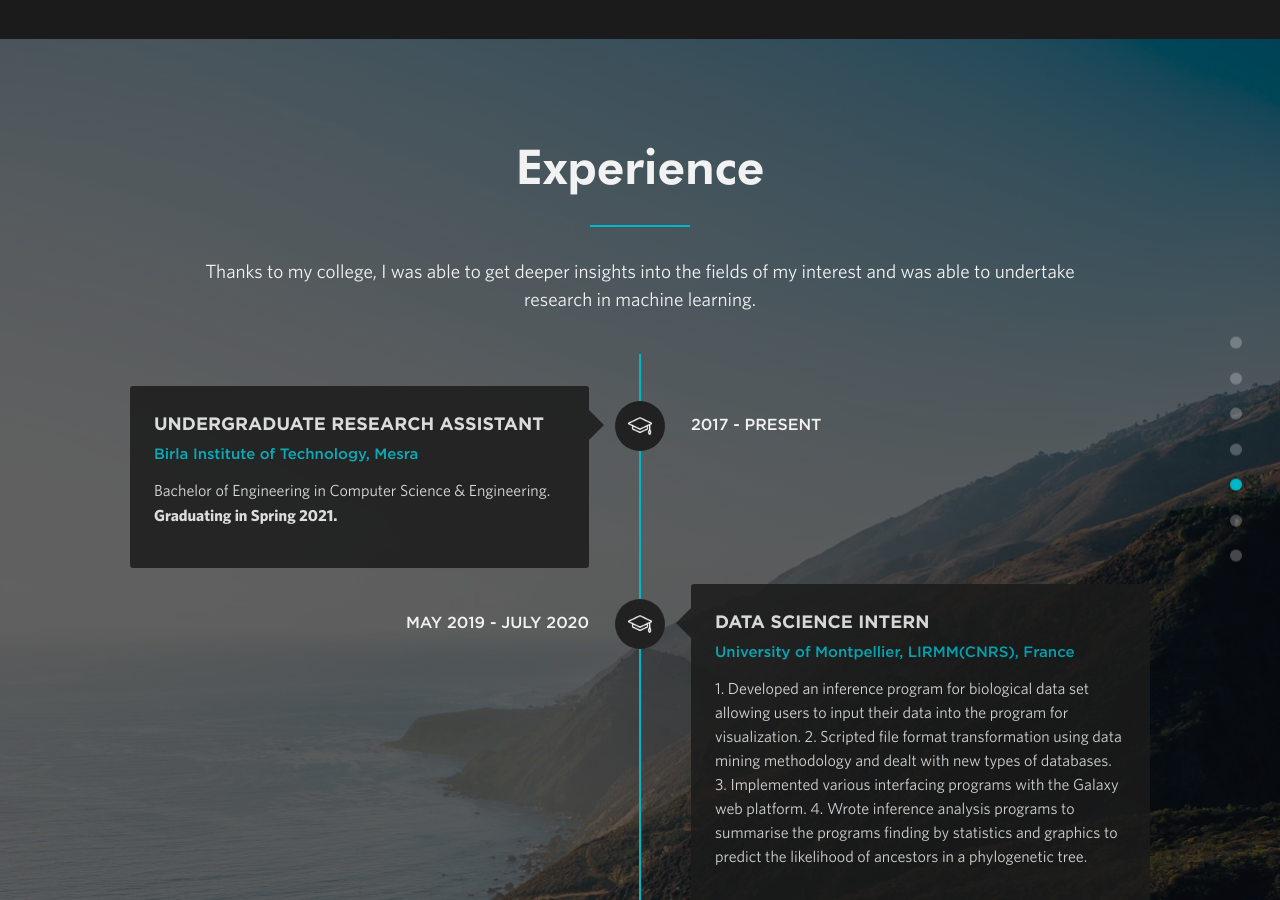
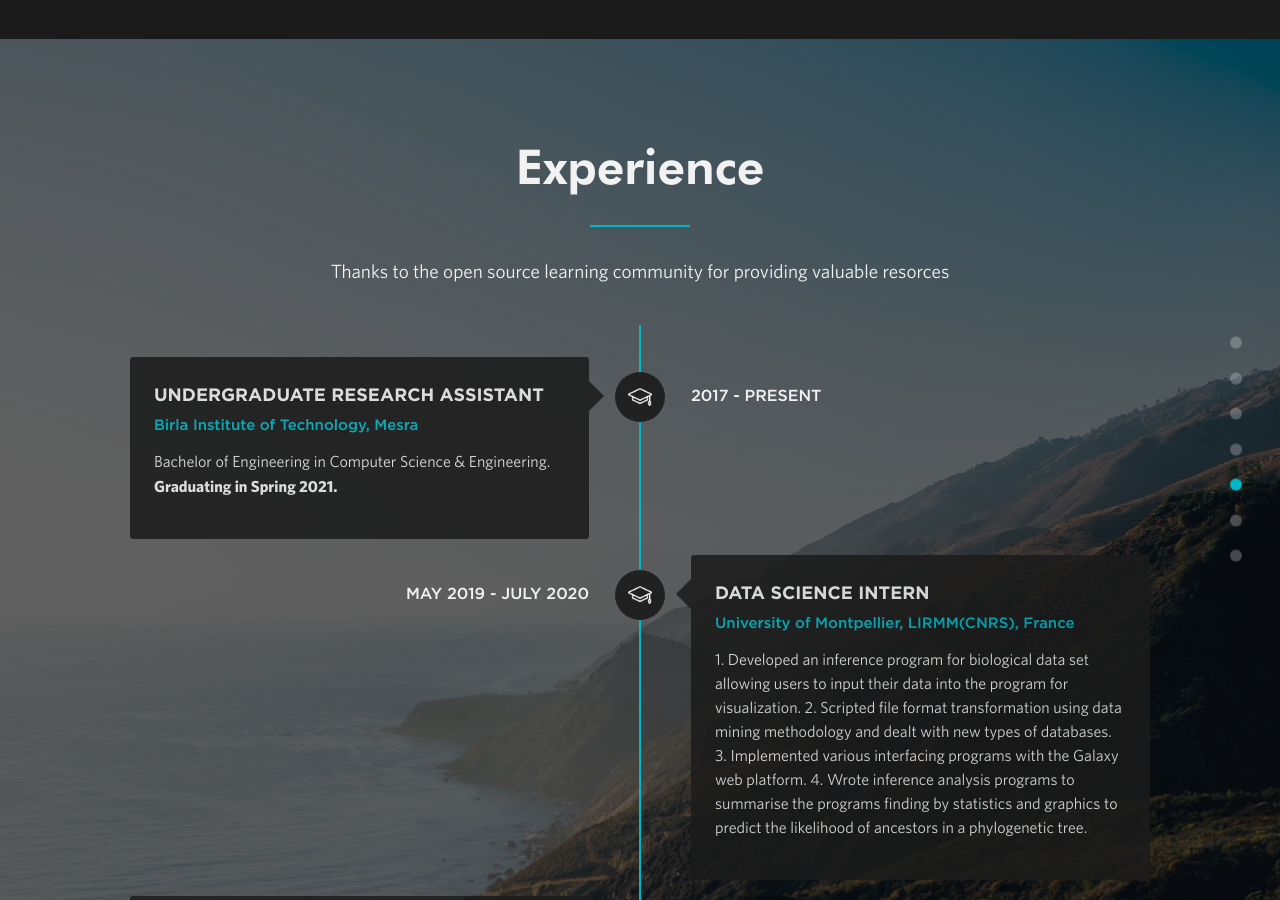
Before and after one commit to sumit6597/sumit6597.github.io, a Jekyll site: the page built from index.html, in a window 1280 px wide and 900 px high, scrolled down 3375 px. Built offline with Jekyll 4.4.1, drawn with Linux system fonts in a browser that asks for light colours; nearby versions of some CDN libraries.

Commit message:
Update experience.html

```diff
--- a/_includes/experience.html
+++ b/_includes/experience.html
@@ -8,7 +8,7 @@
       <div class="center">
         <h1 class="section-heading">Experience</h1>
         <span class="divider center"></span>
-        <p class="experience-description">Thanks to my college, I was able to get deeper insights into the fields of my interest and was able to undertake research in machine learning.</p>
+        <p class="experience-description">Thanks to the open source learning community for providing valuable resorces </p>
       </div>
       <div class="experience-wrapper">
         <div id="timeline">
```
